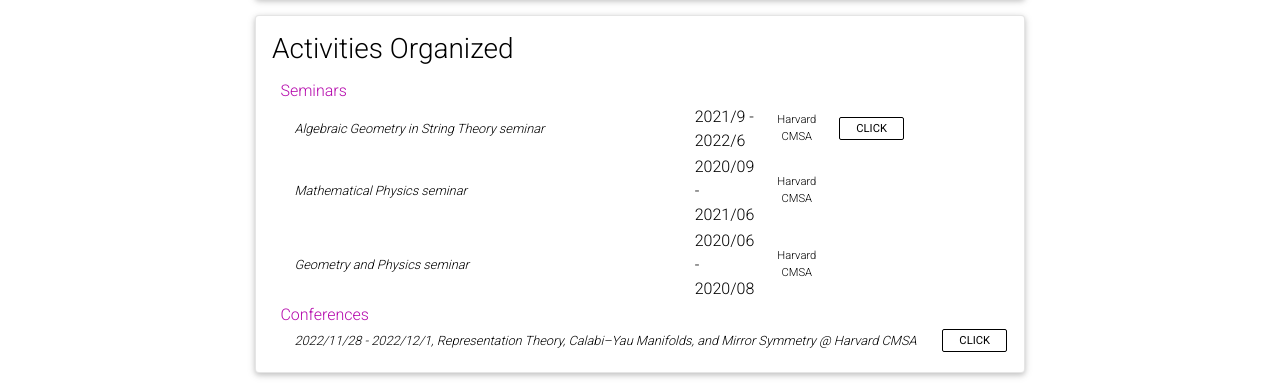
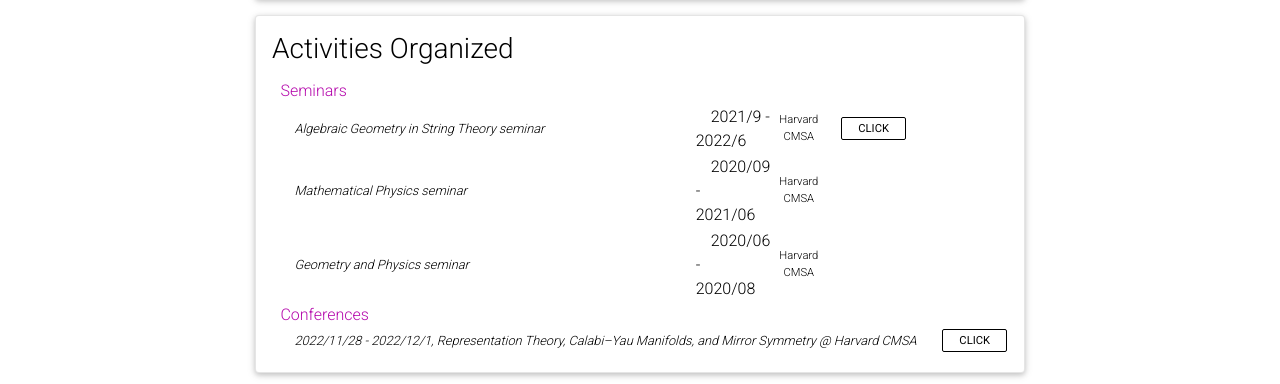
Before and after one commit to yusd24/yusd24.github.io-, a Jekyll site: the page built from _pages/cv.md, in a window 1280 px wide and 900 px high, scrolled down 947 px. Shown: the part 417-801 px from the top of the window. Built offline with Jekyll 4.4.1, drawn with Linux system fonts in a browser that asks for light colours; comment, search, counter and statistics services are not loaded; a style sheet for code colours, icons or effects is not loaded.

Commit message:
Update list.html

```diff
--- a/_includes/cv/list.html
+++ b/_includes/cv/list.html
@@ -20,10 +20,10 @@
           <td></td>
           <td class="list-group-name col-md"><i>{{ item.name }}</i></td>
           {% if item.time %}
-          <td class="list-group-time col-md-2">{{ item.time }}</td>
+          <td><span class="list-group-time col-md-3">{{ item.time }}</span></td>
           {% endif %}
           {% if item.school %}
-          <td class="list-group-school col-md-2">{{ item.school }}</td>
+          <td class="list-group-school col-md-3">{{ item.school }}</td>
           {% endif %}
           {% if item.level %}
           <td class="list-group-level">{{ item.level }}</td>
```
